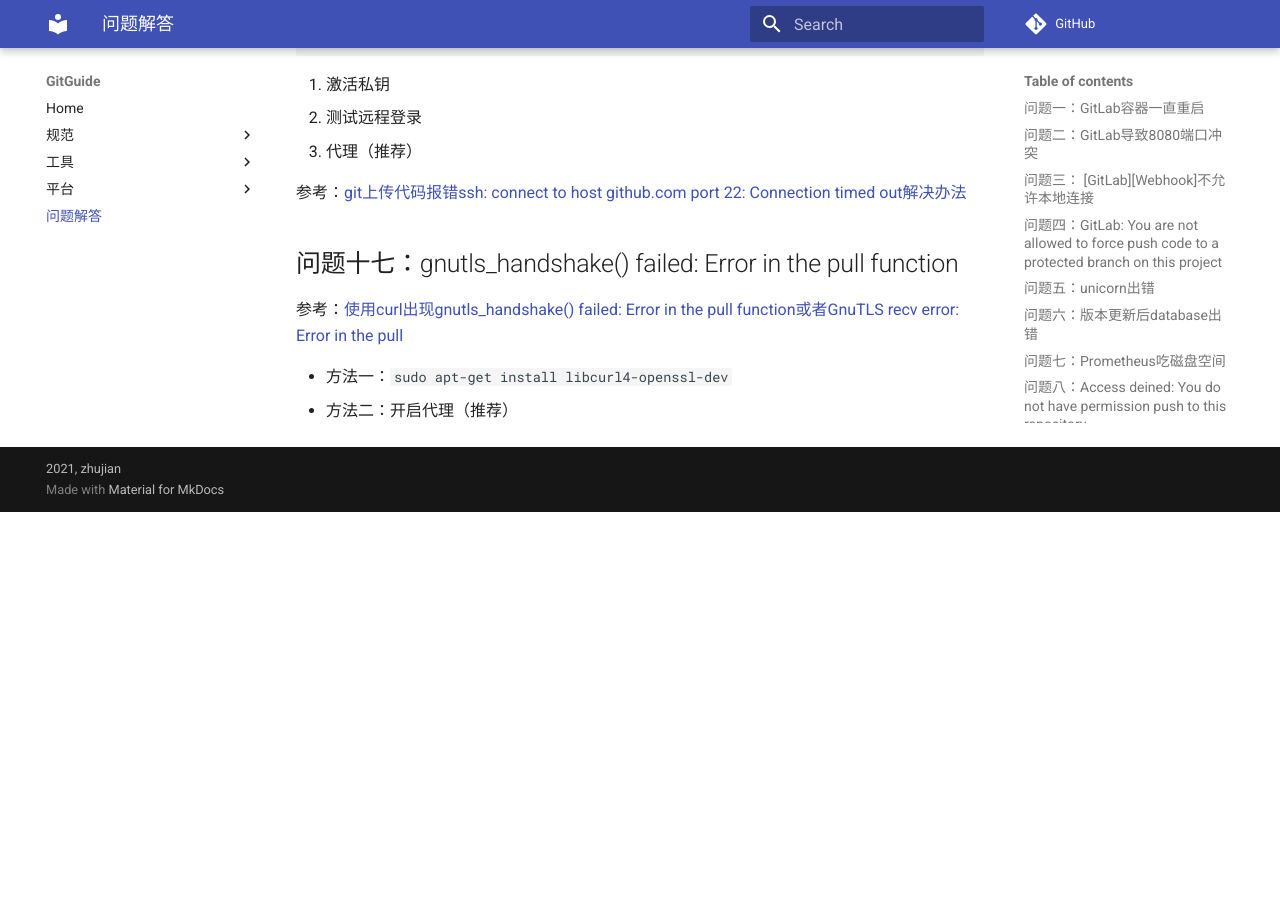
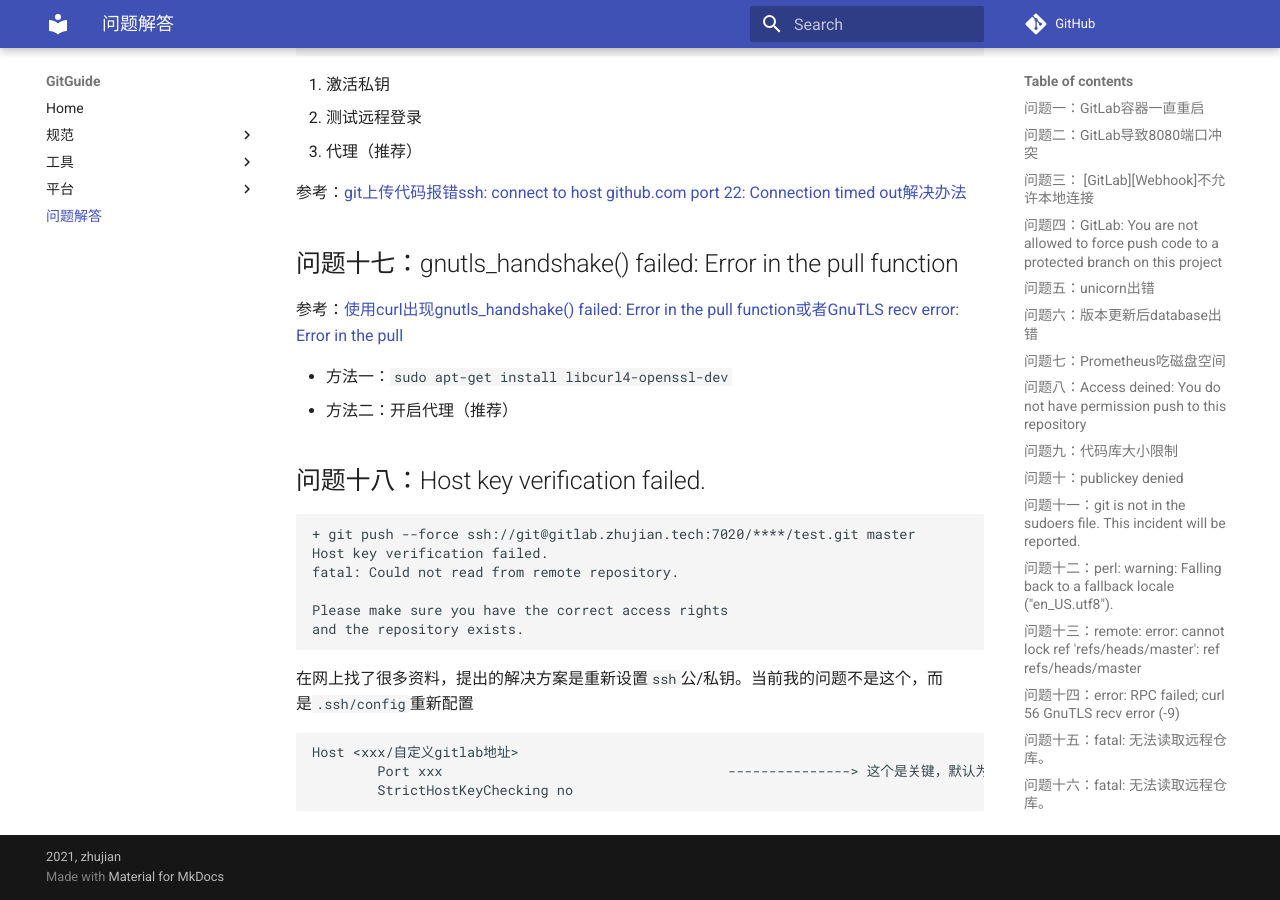
Before and after one commit to ZJDoc/GitGuide, an MkDocs documentation site: the page built from docs/troubleshooting.md, in a window 1280 px wide and 900 px high, scrolled down 12716 px. Built offline with MkDocs 1.6.1 and Material for MkDocs 9.7.7, drawn with Linux system fonts in a browser that asks for light colours; comment, search, counter and statistics services are not loaded; before the commit the page ends 13228 px from its top, so only the background shows below that.

Commit message:
docs(troubleshooting): fix: Host key verification failed

````diff
--- a/docs/troubleshooting.md
+++ b/docs/troubleshooting.md
@@ -540,3 +540,22 @@ fatal: 无法读取远程仓库。
 
 * 方法一：`sudo apt-get install libcurl4-openssl-dev`
 * 方法二：开启代理（推荐）
+
+## 问题十八：Host key verification failed.
+
+```
++ git push --force ssh://git@gitlab.zhujian.tech:7020/****/test.git master
+Host key verification failed.
+fatal: Could not read from remote repository.
+
+Please make sure you have the correct access rights
+and the repository exists.
+```
+
+在网上找了很多资料，提出的解决方案是重新设置`ssh`公/私钥。当前我的问题不是这个，而是`.ssh/config`重新配置
+
+```
+Host <xxx/自定义gitlab地址>
+        Port xxx                                   ---------------> 这个是关键，默认为22，当前应该设置为7020
+        StrictHostKeyChecking no
+```
````
